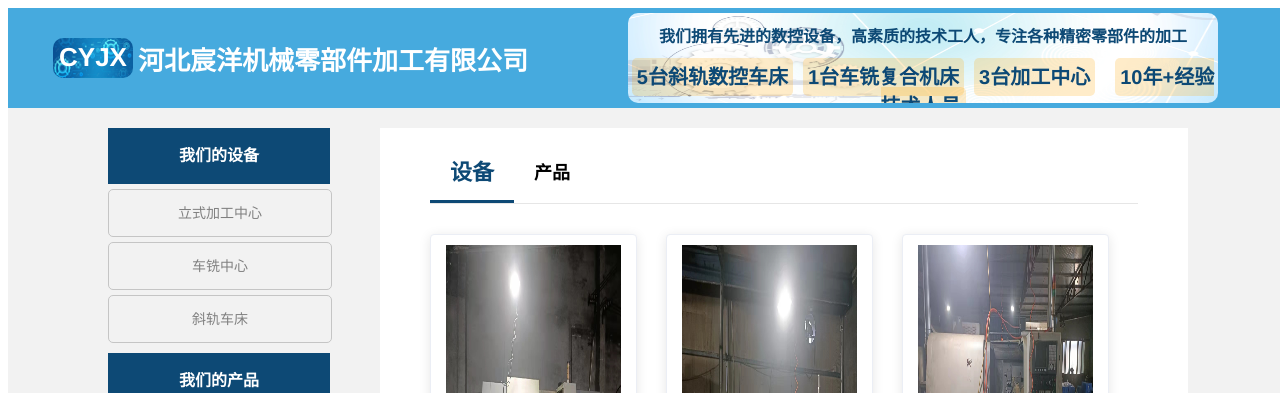
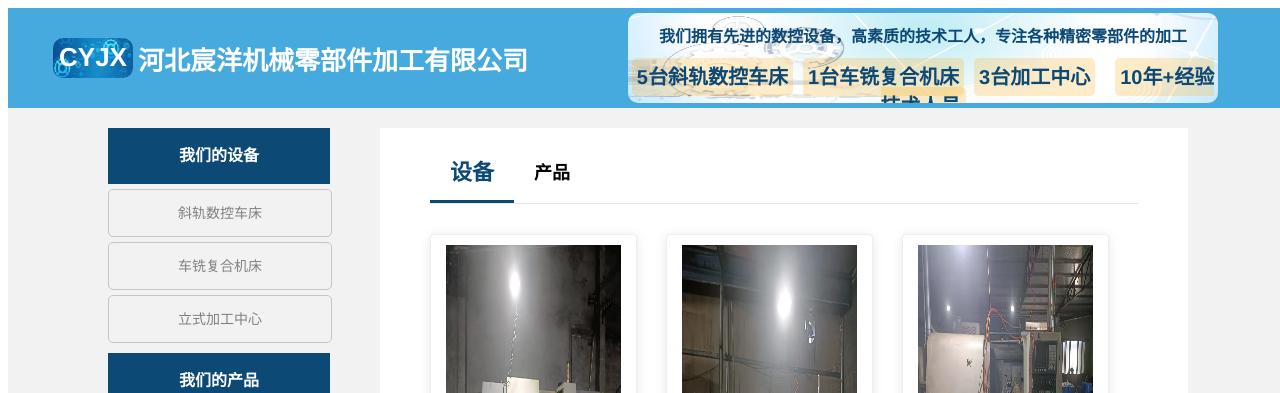
Before and after one commit to gaoman2015/chenyang, a Vue app: page / in a window 1280 px wide. Shown: the top 393 px of the page. Built offline with nearby package versions, Linux system fonts and the light colour scheme; what vue-photo-preview would draw is missing.

Commit message:
fix: 重新build

```diff
--- a/src/components/index.vue
+++ b/src/components/index.vue
@@ -45,9 +45,9 @@
       <div class="aside">
         <div class="aside-left">
           <div class="our-machine">我们的设备</div>
+          <div class="our-machine-item">斜轨数控车床</div>
+          <div class="our-machine-item">车铣复合机床</div>
           <div class="our-machine-item">立式加工中心</div>
-          <div class="our-machine-item">车铣中心</div>
-          <div class="our-machine-item">斜轨车床</div>
           <div class="our-product">我们的产品</div>
           <div class="our-product-item">旋转轴</div>
           <div class="our-product-item">支架</div>
```
Also changed, not shown: 6 other files (tests, documents, lock files or other folders).
